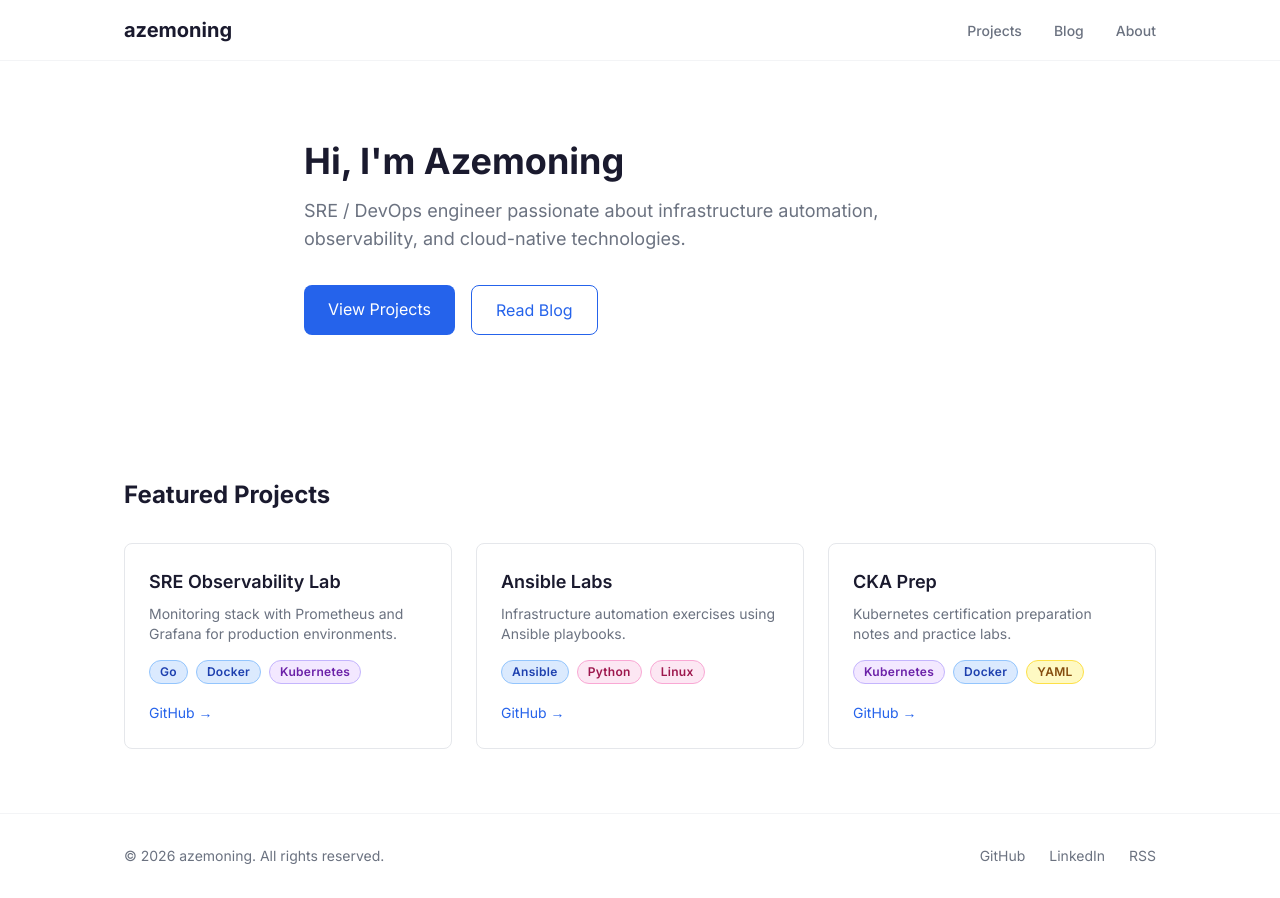
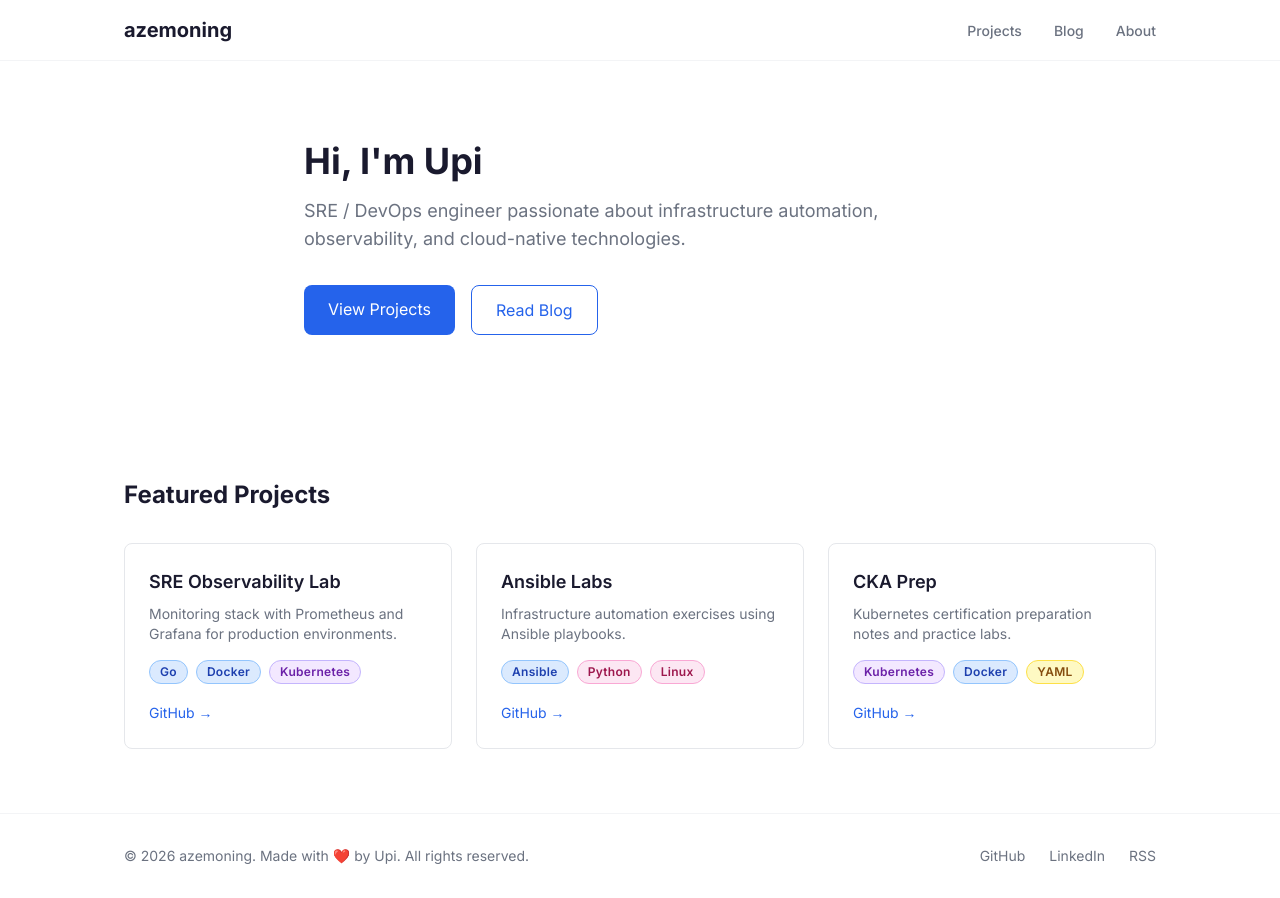
Before and after one commit to azemoning/azemoning.com, an Astro site: page / in a window 1280 px wide. Built offline with nearby package versions, Linux system fonts and the light colour scheme; Astro itself is replaced by a stand-in of ours.

Commit message:
Update branding: Hi I'm Upi, footer credit, add projects
- Changed 'Hi, I'm Azemoning' to 'Hi, I'm Upi' on homepage
- Updated footer to 'Made with ❤️ by Upi'

```diff
--- a/src/components/Footer.astro
+++ b/src/components/Footer.astro
@@ -5,7 +5,7 @@ const year = new Date().getFullYear();
 
 <footer class="border-t border-gray-100 mt-auto">
   <div class="max-w-[1080px] mx-auto px-6 py-8 flex flex-col sm:flex-row items-center justify-between gap-4">
-    <p class="text-sm text-muted">&copy; {year} azemoning. All rights reserved.</p>
+    <p class="text-sm text-muted">&copy; {year} azemoning. Made with ❤️ by Upi. All rights reserved.</p>
     <div class="flex gap-6">
       <a href="https://github.com/azemoning" target="_blank" rel="noopener noreferrer" class="text-sm text-muted hover:text-accent transition-colors">
         GitHub
--- a/src/pages/index.astro
+++ b/src/pages/index.astro
@@ -17,7 +17,7 @@ function getTagColor(tag: string) {
 
 <BaseLayout title="Home">
   <section class="max-w-[720px] mx-auto px-6 py-20">
-    <h1 class="text-4xl font-bold mb-4">Hi, I'm Azemoning</h1>
+    <h1 class="text-4xl font-bold mb-4">Hi, I'm Upi</h1>
     <p class="text-lg text-muted mb-8">
       SRE / DevOps engineer passionate about infrastructure automation, observability, and cloud-native technologies.
     </p>
```
